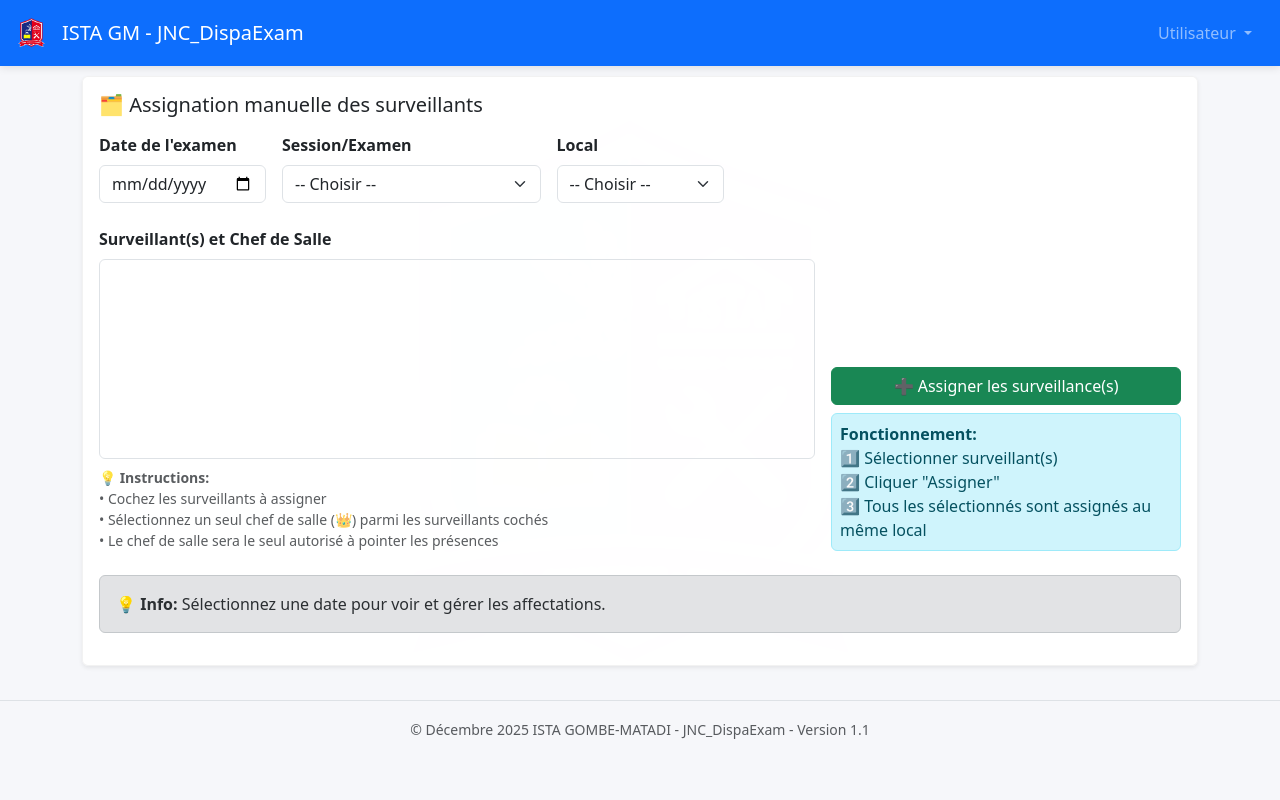
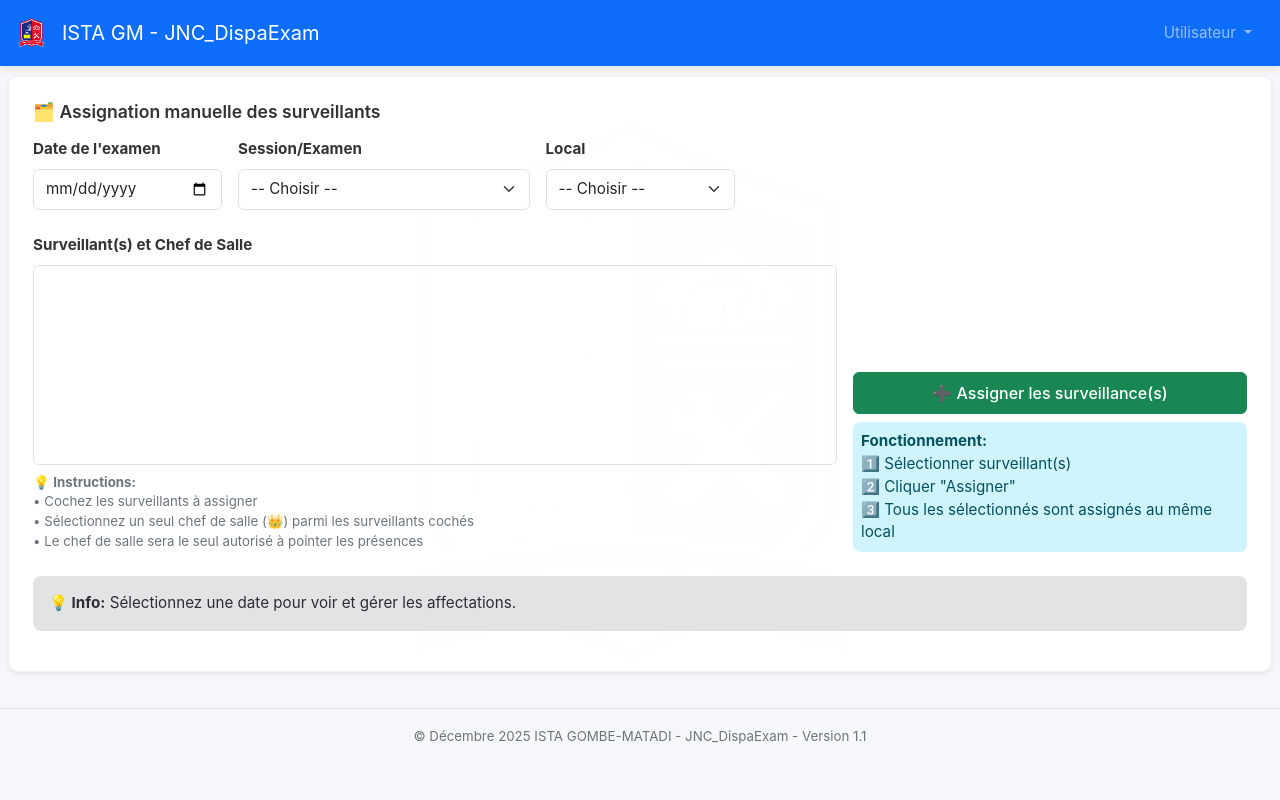
Before and after one commit to Dibakidi1213/AppETUDDISPA, a Flask app: template templates/assign_supervisors.html in a window 1280 px wide. Run offline with Flask 3, Linux system fonts and the light colour scheme; the template is opened without the code that fills it, so the values that code supplies are empty.

Commit message:
Add files via upload

```diff
--- a/static/styles.css
+++ b/static/styles.css
@@ -1,7 +1,163 @@
+/* ========== GLOBAL STYLES ========== */
+* {
+  box-sizing: border-box;
+}
+
+html, body {
+  height: 100%;
+  margin: 0;
+  padding: 0;
+}
+
 body {
   background: #f6f7fb;
+  font-family: -apple-system, BlinkMacSystemFont, "Segoe UI", Roboto, "Helvetica Neue", Arial, sans-serif;
+  font-size: 0.95rem;
+  line-height: 1.5;
 }
 
+main.container {
+  max-width: 1400px;
+  margin-top: 1rem;
+  margin-bottom: 2rem;
+  padding: 0 0.5rem;
+}
+
+/* Make sure main fills small screens nicely */
+@media (max-width: 576px) {
+  main.container {
+    max-width: 100%;
+    padding: 0 0.5rem;
+  }
+  .navbar-brand img {
+    height: 32px;
+  }
+}
+
+/* ========== CARDS ========== */
+.card {
+  border: none;
+  border-radius: 10px;
+  margin-bottom: 1.5rem;
+  transition: all 0.3s ease;
+}
+
+.card:hover {
+  box-shadow: 0 4px 12px rgba(0, 0, 0, 0.1);
+}
+
+.card-body {
+  padding: 1.5rem;
+}
+
+.card-title {
+  color: #333;
+  font-weight: 600;
+  margin-bottom: 1rem;
+  font-size: 1.1rem;
+}
+
+/* ========== BUTTONS ========== */
+.btn {
+  border-radius: 6px;
+  padding: 0.5rem 1rem;
+  font-weight: 500;
+  transition: all 0.2s ease;
+  white-space: nowrap;
+  display: inline-block;
+  text-decoration: none;
+  vertical-align: middle;
+}
+
+.btn:hover {
+  transform: translateY(-2px);
+  box-shadow: 0 2px 8px rgba(0, 0, 0, 0.15);
+}
+
+.btn-sm {
+  padding: 0.4rem 0.75rem;
+  font-size: 0.85rem;
+}
+
+.btn-group {
+  display: flex;
+  flex-wrap: wrap;
+  gap: 0.5rem;
+  align-items: center;
+}
+
+@media (max-width: 768px) {
+  .btn-group {
+    flex-direction: column;
+    gap: 0.35rem;
+  }
+
+  .btn-group .btn {
+    width: 100%;
+  }
+}
+
+/* ========== FORMS ========== */
+.form-control,
+.form-select {
+  border-radius: 6px;
+  border: 1px solid #dee2e6;
+  padding: 0.5rem 0.75rem;
+  font-size: 0.95rem;
+}
+
+.form-control:focus,
+.form-select:focus {
+  border-color: #0d6efd;
+  box-shadow: 0 0 0 0.2rem rgba(13, 110, 253, 0.25);
+}
+
+.form-label {
+  font-weight: 500;
+  margin-bottom: 0.5rem;
+  color: #333;
+}
+
+/* ========== TABLES ========== */
+.table {
+  margin-bottom: 0;
+  font-size: 0.9rem;
+}
+
+.table thead {
+  background-color: #f8f9fa;
+  font-weight: 600;
+  color: #333;
+}
+
+.table th {
+  border-color: #dee2e6;
+  padding: 0.75rem;
+}
+
+.table td {
+  padding: 0.75rem;
+  border-color: #dee2e6;
+}
+
+.table-hover tbody tr:hover {
+  background-color: #f8f9fa;
+}
+
+.table-responsive {
+  overflow-x: auto;
+  -webkit-overflow-scrolling: touch;
+}
+
+/* ========== BADGES ========== */
+.badge {
+  padding: 0.4rem 0.6rem;
+  font-size: 0.8rem;
+  font-weight: 500;
+  border-radius: 4px;
+}
+
+/* ========== BADGES GRID ========== */
 .badge-grid {
   display: grid;
   grid-template-columns: repeat(auto-fill, minmax(260px, 1fr));
@@ -14,6 +170,11 @@ body {
   border: 1px solid #e5e7eb;
   padding: 10px;
   box-shadow: 0 2px 4px rgba(0,0,0,0.05);
+  transition: all 0.2s ease;
+}
+
+.badge-card:hover {
+  box-shadow: 0 4px 8px rgba(0, 0, 0, 0.1);
 }
 
 .badge-header {
@@ -39,8 +200,95 @@ body {
   margin-top: 8px;
 }
 
+/* ========== ALERTS ========== */
+.alert {
+  border-radius: 8px;
+  border: none;
+  margin-bottom: 1rem;
+}
+
+.alert-dismissible {
+  padding-right: 2rem;
+}
+
+/* ========== MODALS ========== */
+.modal-content {
+  border-radius: 10px;
+  border: none;
+}
+
+.modal-header {
+  border-bottom: 1px solid #e5e7eb;
+  background-color: #f8f9fa;
+}
+
+.modal-title {
+  color: #333;
+  font-weight: 600;
+}
+
+/* ========== PROGRESS BAR ========== */
+.progress {
+  border-radius: 6px;
+  background-color: #e9ecef;
+  overflow: hidden;
+}
+
+.progress-bar {
+  display: flex;
+  align-items: center;
+  justify-content: center;
+  color: white;
+  font-weight: 500;
+  font-size: 0.8rem;
+}
+
+/* ========== UTILITIES ========== */
+.text-muted {
+  color: #6c757d !important;
+}
+
+.gap-1 { gap: 0.25rem; }
+.gap-2 { gap: 0.5rem; }
+.gap-3 { gap: 1rem; }
+
+/* ========== RESPONSIVE ========== */
+@media (max-width: 576px) {
+  main.container {
+    padding: 0 0.5rem;
+  }
+
+  .card-body {
+    padding: 1rem;
+  }
+
+  .table {
+    font-size: 0.8rem;
+  }
+
+  .btn {
+    padding: 0.4rem 0.8rem;
+    font-size: 0.85rem;
+  }
+}
+
+/* ========== PRINT ========== */
 @media print {
-  nav, .btn, .alert { display: none !important; }
-  body { background: white; }
-  .badge-card { page-break-inside: avoid; }
+  nav, .btn, .alert, footer {
+    display: none !important;
+  }
+
+  body {
+    background: white;
+    padding: 10mm;
+  }
+
+  .badge-card {
+    page-break-inside: avoid;
+  }
+
+  .card {
+    page-break-inside: avoid;
+    box-shadow: none;
+  }
 }
```
